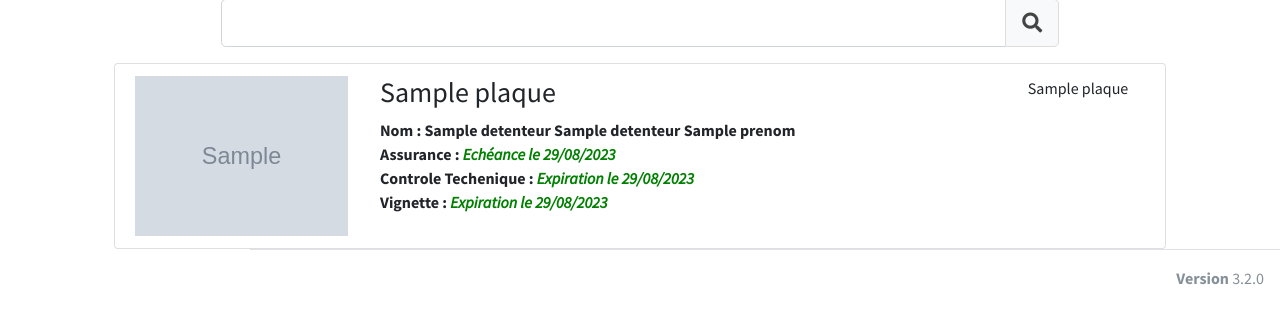
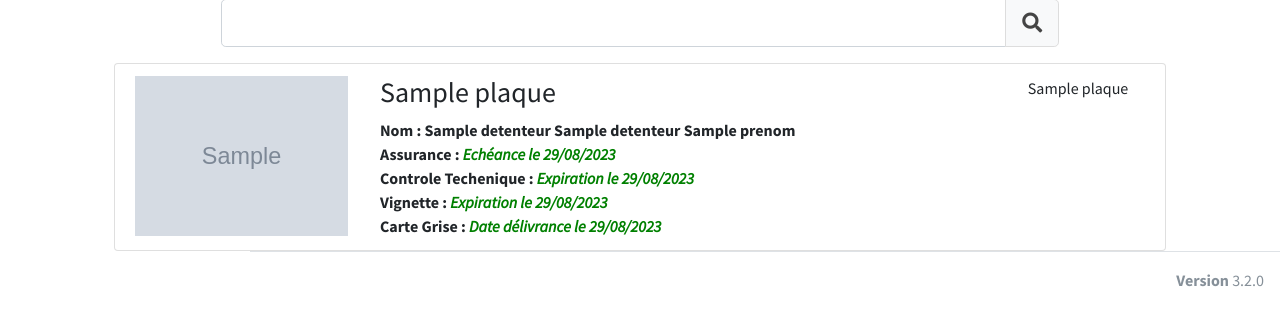
Before and after one commit to JoelDeoKL/controllerPlaque, a Symfony app: template templates/home/simple-results.html.twig in a window 1280 px wide. Shown: the part 163-489 px from the top of the page. Run offline with Twig, Linux system fonts and the light colour scheme; the template is opened without the code that fills it: most values are stand-ins (such as "Sample title", 1, 10 or a date in 2020); grey boxes marked "Sample" are stand-in pictures; form fields are guessed from the names that the template uses; some libraries are stand-ins or nearby versions.

```diff
--- a/src/Controller/DetenteurController.php
+++ b/src/Controller/DetenteurController.php
@@ -5,6 +5,7 @@ namespace App\Controller;
 use App\Entity\Detenteur;
 use App\Entity\Vignette;
 use App\Entity\ControleTech;
+use App\Entity\CarteCrise;
 use App\Entity\Assurance;
 use Doctrine\Persistence\ManagerRegistry;
 use App\Form\DetenteurType;
@@ -37,6 +38,8 @@ class DetenteurController extends AbstractController
 
             $assurances = $entityManager->getRepository(Assurance::class)->findBy(["numPlaque" => $detenteurs[0]->getId()]);
 
+            $carteGrises = $entityManager->getRepository(CarteCrise::class)->findBy(["numPlaque" => $detenteurs[0]->getId()]);
+
             $controleTechs = $entityManager->getRepository(ControleTech::class)->findBy(["numPlaque" => $detenteurs[0]->getId()]);
 
             $vignettes = $entityManager->getRepository(Vignette::class)->findBy(["numPlaque" => $detenteurs[0]->getId()]);
@@ -45,6 +48,7 @@ class DetenteurController extends AbstractController
             $controleTechs = [];
             $vignettes = [];
             $assurances = [];
+            $carteGrises = [];
         }
 
         return $this->render('home/simple-results.html.twig', [
@@ -53,6 +57,7 @@ class DetenteurController extends AbstractController
             'vignettes' => $vignettes,
             'controleTechs' =>$controleTechs,
             'assurances' => $assurances,
+            'carteGrises' => $carteGrises,
         ]);
     }
 
--- a/templates/home/simple-results.html.twig
+++ b/templates/home/simple-results.html.twig
@@ -181,6 +181,13 @@
                                               <em style="color:green">Expiration le {{ vignettes[0].dateExpiration|date('d/m/Y') }}</em>
                                             {% endif %}
                                           </p>
+                                          <p class="mb-0">Carte Grise :
+                                            {% if carteGrises is empty %}
+                                              <em style="color:red">NON EN ORDRE</em>
+                                            {% else %}
+                                              <em style="color:green">Date délivrance le {{ carteGrises[0].dateDelivrance|date('d/m/Y') }}</em>
+                                            {% endif %}
+                                          </p>
 
                                         </strong>
                                     </div>
```
